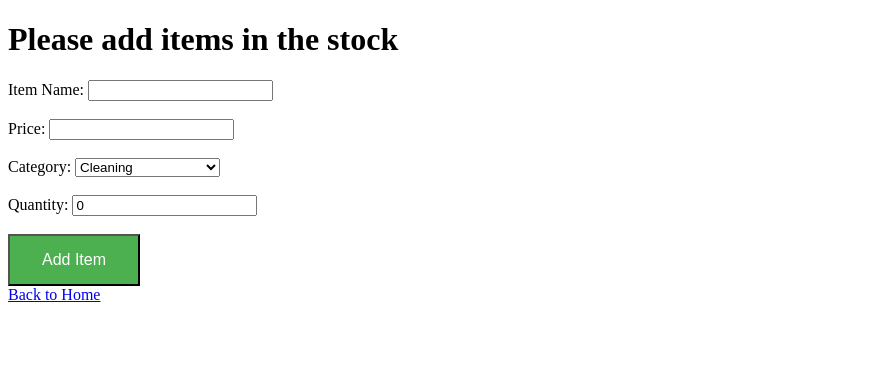
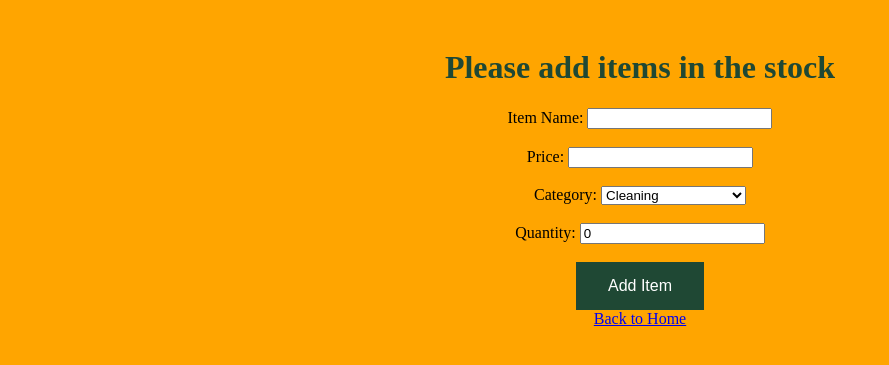
Before and after one commit to rugema3/stock_management_system, a Flask app: page /add_item in a window 1280 px wide. Shown: the top 365 px of the page, without its empty margins (0-889 px from the left). Run offline with Flask 3, Linux system fonts and the light colour scheme; the visitor is signed in with stand-in values (Sample User, id 1); data that the repository does not hold is empty.

Commit message:
recent changes being pushed

```diff
--- a/app.py
+++ b/app.py
@@ -91,9 +91,9 @@ def all_items():
             'price': item[2],
             'category': item[3],
             'quantity': item[4],
-            'currency': item[5],
-            'created_at': item[6],
-            'total_cost': item[5] * item[3],
+            'currency': item[6],
+            'created_at': item[5],
+            'total_cost': item[4] * item[2],
         }
 
         # Append the item dictionary to the list
@@ -126,12 +126,12 @@ def search_item():
             # Create a dictionary for each matching item
             item_data = {
                 'item_name': item[1],
-                'price': item[5],
-                'category': item[2],
-                'quantity': item[3],
-                'currency': item[4],
-                'created_at': item[6],
-                'total_cost': item[5] * item[3],
+                'price': item[2],
+                'category': item[3],
+                'quantity': item[4],
+                'currency': item[6],
+                'created_at': item[5],
+                'total_cost': item[2] * item[4],
             }
 
             # Append the item dictionary to the list
--- a/app/models/database_manager.py
+++ b/app/models/database_manager.py
@@ -34,8 +34,8 @@ class Database:
             item (StockItem): The StockItem object to be inserted into the database.
         """
         cursor = self.db_connection.cursor()
-        insert_query = "INSERT INTO stock_items(id, item_name, price, category, quantity) VALUES (%s, %s, %s, %s, %s)"
-        cursor.execute(insert_query, (item.item_id, item.item_name, item.price, item.category, item.quantity))
+        insert_query = "INSERT INTO stock_items(item_name, price, category, quantity) VALUES (%s, %s, %s, %s)"
+        cursor.execute(insert_query, (item.item_name, item.price, item.category, item.quantity))
         self.db_connection.commit()
         cursor.close()
 
--- a/app/models/user_manager.py
+++ b/app/models/user_manager.py
@@ -54,7 +54,7 @@ class UserManager:
 
         if user_data is not None:
             # The 'fetch_one' method likely returns a tuple, so you should access elements by index
-            db_password = user_data[5]  # Assuming that the password is at the 6th position (0-based index) in the tuple
+            db_password = user_data[2]  # Assuming that the password is at the 6th position (0-based index) in the tuple
 
             if db_password == password:
                 return "Login successful!"
--- a/app/templates/add_item.html
+++ b/app/templates/add_item.html
@@ -2,23 +2,11 @@
 <html>
 <head>
     <title>Add Items</title>
-   <!--
+
     <link rel="stylesheet" type="text/css" href="{{ url_for('static', filename='style.css') }}">
-    -->
-    <style>
-.button {
-  background-color: #4CAF50;
-  border: none;
-  color: white;
-  padding: 15px 32px;
-  text-align: center;
-  text-decoration: none;
-  display: inline-block;
-  font-size: 16px;
-}
-</style>
+
 </head>
-<body>
+<body class="selected-body">
     <h1>Please add items in the stock</h1>
 
     <form action="/add_item" method="POST">
@@ -40,7 +28,8 @@
         <label for="quantity">Quantity:</label>
         <input type="number" id="quantity" name="quantity" value="0"><br><br>
 
-        <button type="submit" style="background-color: #4CAF50; color: white; padding: 15px 32px; text-align: center; text-decoration: none; display: inline-block; font-size: 16px;">Add Item</button>
+       <button type="submit" class="button">Add Item</button>
+
 
     </form>
     <a href="/">Back to Home</a>
--- a/app/templates/items.html
+++ b/app/templates/items.html
@@ -11,10 +11,10 @@
         <thead>
             <tr>
                 <th>Item Name</th>
+                <th>Price</th>
+                <th>Currency</th>
                 <th>Category</th>
-                <th>Price</th>
-                <th>Quantity</th>
-		<th>Currency</th>
+		<th>Quantity</th>
 		<th>Date Created</th>
 		<th>Total cost</th>
 
--- a/app/templates/login.html
+++ b/app/templates/login.html
@@ -20,6 +20,9 @@
             <input type="submit" value="Login" class="button"> <!-- Apply the button style -->
         </div>
     </form>
+    <!-- Add a registration link -->
+    <p>Don't have an account? <a href="/register">Register here</a></p>
+
     {% if error %}
         <p style="color: red;">{{ error }}</p>
     {% endif %}
--- a/app/templates/register.html
+++ b/app/templates/register.html
@@ -2,8 +2,9 @@
 <html>
 <head>
     <title>Registration</title>
+    <link rel="stylesheet" type="text/css" href="{{ url_for('static', filename='style.css') }}">
 </head>
-<body>
+<body class="selected-body">
     <h1>Register</h1>
     <form method="POST" action="/register">
         <label for="email">Email:</label>
@@ -12,7 +13,7 @@
         <label for="password">Password:</label>
         <input type="password" id="password" name="password" required><br>
 
-        <input type="submit" value="Register">
+        <input type="submit"class="button" value="Register">
     </form>
 
     <p>Already have an account? <a href="/login">Login here</a></p>
--- a/app/templates/search.html
+++ b/app/templates/search.html
@@ -10,7 +10,7 @@
     <form action="/search" method="POST" onsubmit="return validateForm()">
         <label for="search_query">Enter item name:</label>
         <input type="text" id="search_query" name="search_query" placeholder="Enter item name" required>
-        <button type="submit">Search</button>
+        <button type="submit" class="button">Search</button>
     </form>
 
     {% if search_results %}
```
Also changed, not shown: hellp.py (added, +15 -0 lines), app/models/user-manager.py (added), 3 other files.
